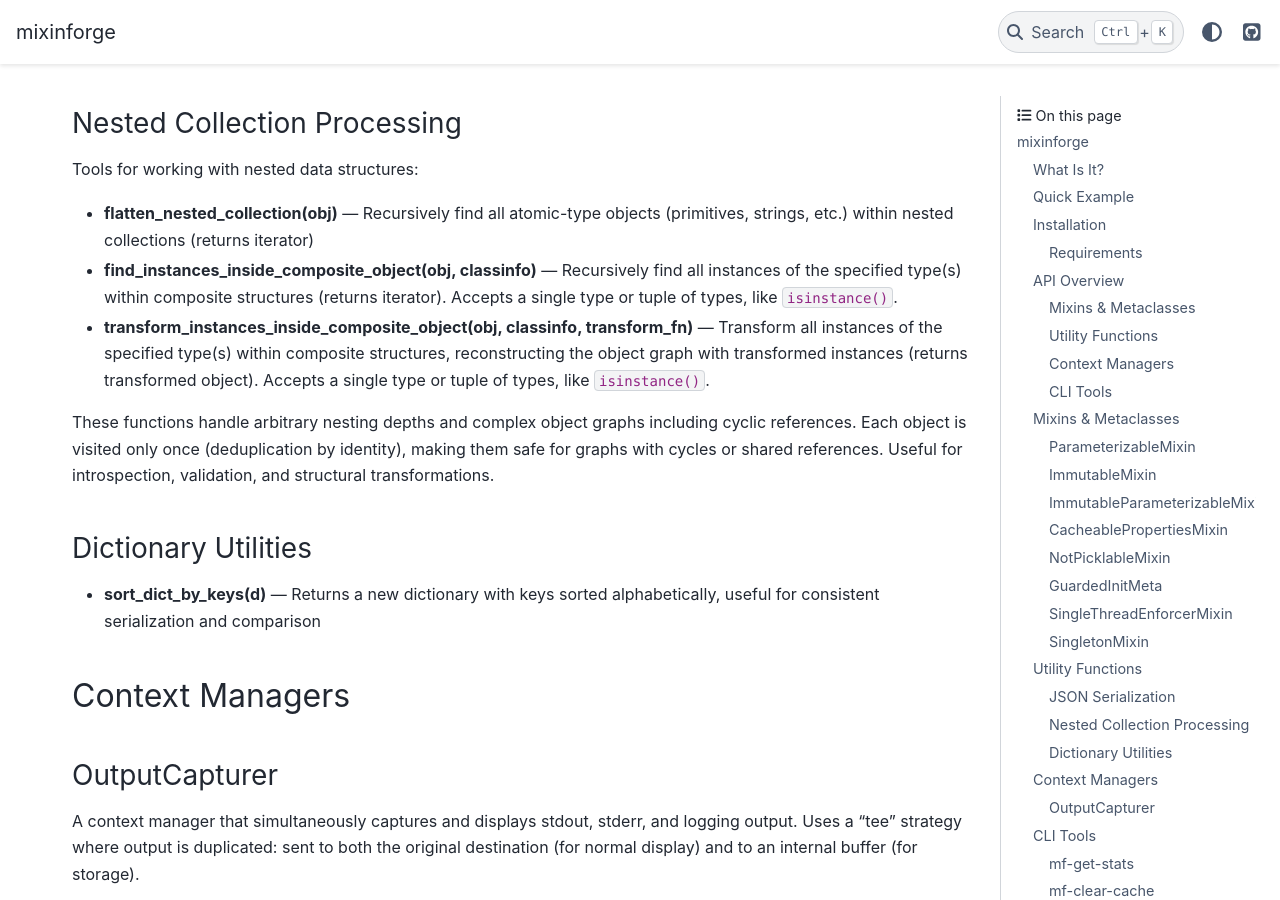
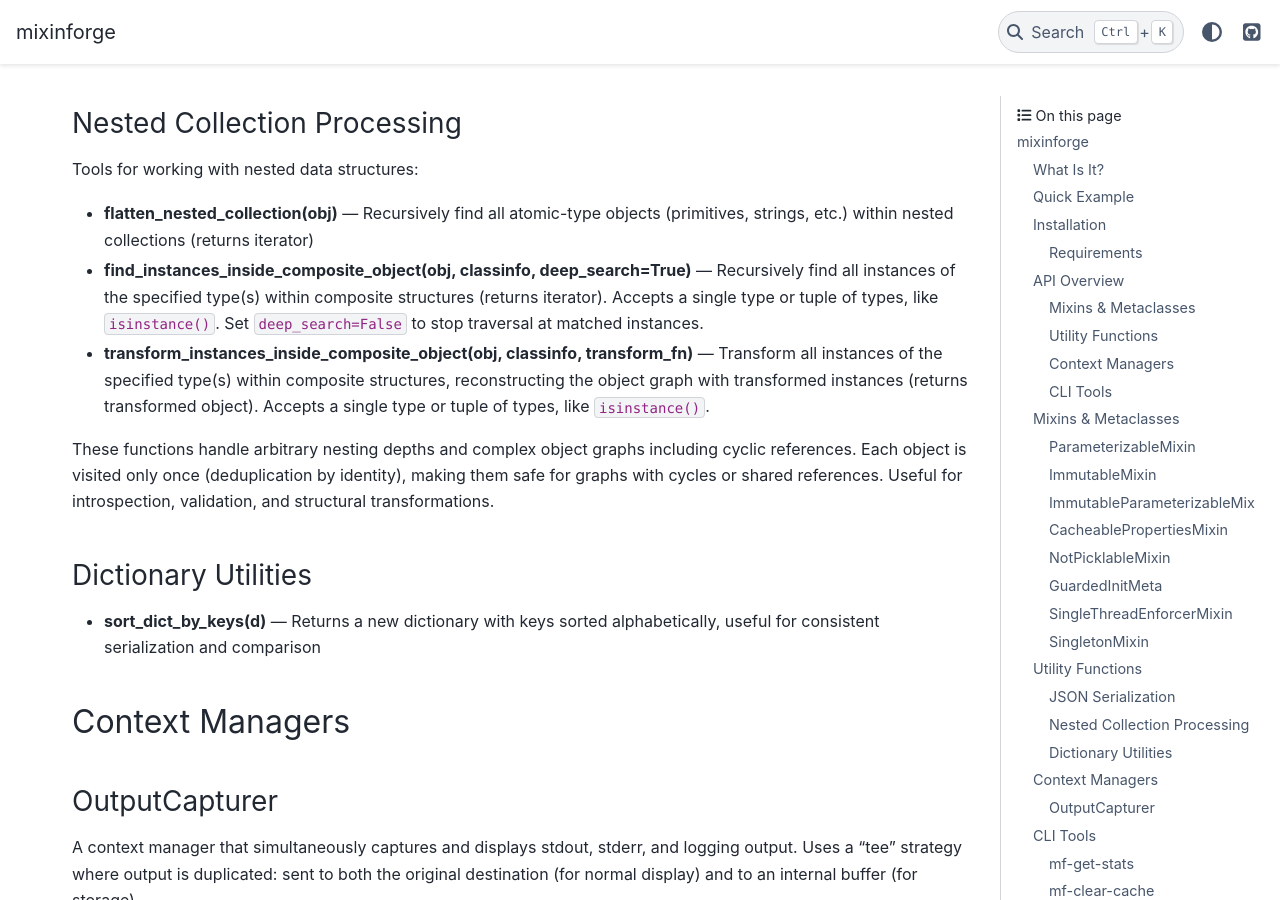
Before and after one commit to pythagoras-dev/parameterizable, a Sphinx documentation site: the page built from docs/source/index.rst, in a window 1280 px wide and 900 px high, scrolled down 6697 px. Built offline with Sphinx 7.4.7 and the PyData theme 0.15.4, drawn with Linux system fonts in a browser that asks for light colours; pages that are not in the unit, such as notebooks, are missing from menus; the version number is read from the project's files by our own code; some of the changed text lies outside the part shown.

Commit message:
ENH: Add `deep_search` parameter to `find_instances_inside_composite_object` for configurable recursion

```diff
--- a/docs/source/index.rst
+++ b/docs/source/index.rst
@@ -166,7 +166,7 @@ Utility Functions
      - Sort dictionary keys alphabetically
    * - ``flatten_nested_collection(obj)``
      - Find atomics in nested collections
-   * - ``find_instances_inside_composite_object(obj, classinfo)``
+   * - ``find_instances_inside_composite_object(obj, classinfo, deep_search=True)``
      - Find instances of type(s) in composite
    * - ``transform_instances_inside_composite_object(obj, classinfo, fn)``
      - Transform instances of type(s) in composite
@@ -380,10 +380,11 @@ Tools for working with nested data structures:
 * **flatten_nested_collection(obj)** — Recursively find all
   atomic-type objects (primitives, strings, etc.) within nested
   collections (returns iterator)
-* **find_instances_inside_composite_object(obj, classinfo)** —
+* **find_instances_inside_composite_object(obj, classinfo, deep_search=True)** —
   Recursively find all instances of the specified type(s) within
   composite structures (returns iterator). Accepts a single type or
-  tuple of types, like ``isinstance()``.
+  tuple of types, like ``isinstance()``. Set ``deep_search=False`` to
+  stop traversal at matched instances.
 * **transform_instances_inside_composite_object(obj, classinfo, transform_fn)** —
   Transform all instances of the specified type(s) within composite
   structures, reconstructing the object graph with transformed instances
--- a/src/mixinforge/__init__.py
+++ b/src/mixinforge/__init__.py
@@ -22,8 +22,8 @@ Public API:
 - access_jsparams: Access parameters in a JSON-serialized string.
 - JsonSerializedObject: NewType alias for JSON strings produced by dumpjs.
 - flatten_nested_collection: Find all atomic objects in nested collections (handles cycles).
-- find_instances_inside_composite_object: Find instances of type(s) in composite structures (handles cycles).
-- transform_instances_inside_composite_object: Transform instances of type(s) in composite structures (handles cycles).
+- find_instances_inside_composite_object: Find instances of type(s) in composite structures (handles cycles). Supports deep or shallow search.
+- transform_instances_inside_composite_object: Transform instances of type(s) in composite structures. Supports deep (handles cycles) or shallow search.
 - is_executed_in_notebook: Detect if running in Jupyter/IPython notebook.
 - reset_notebook_detection: Clear cached notebook detection result.
 """
```
Also changed, not shown: other parts of docs/source/index.rst (+10 -10 lines), README.md (+8 -7 lines), 2 other files.
